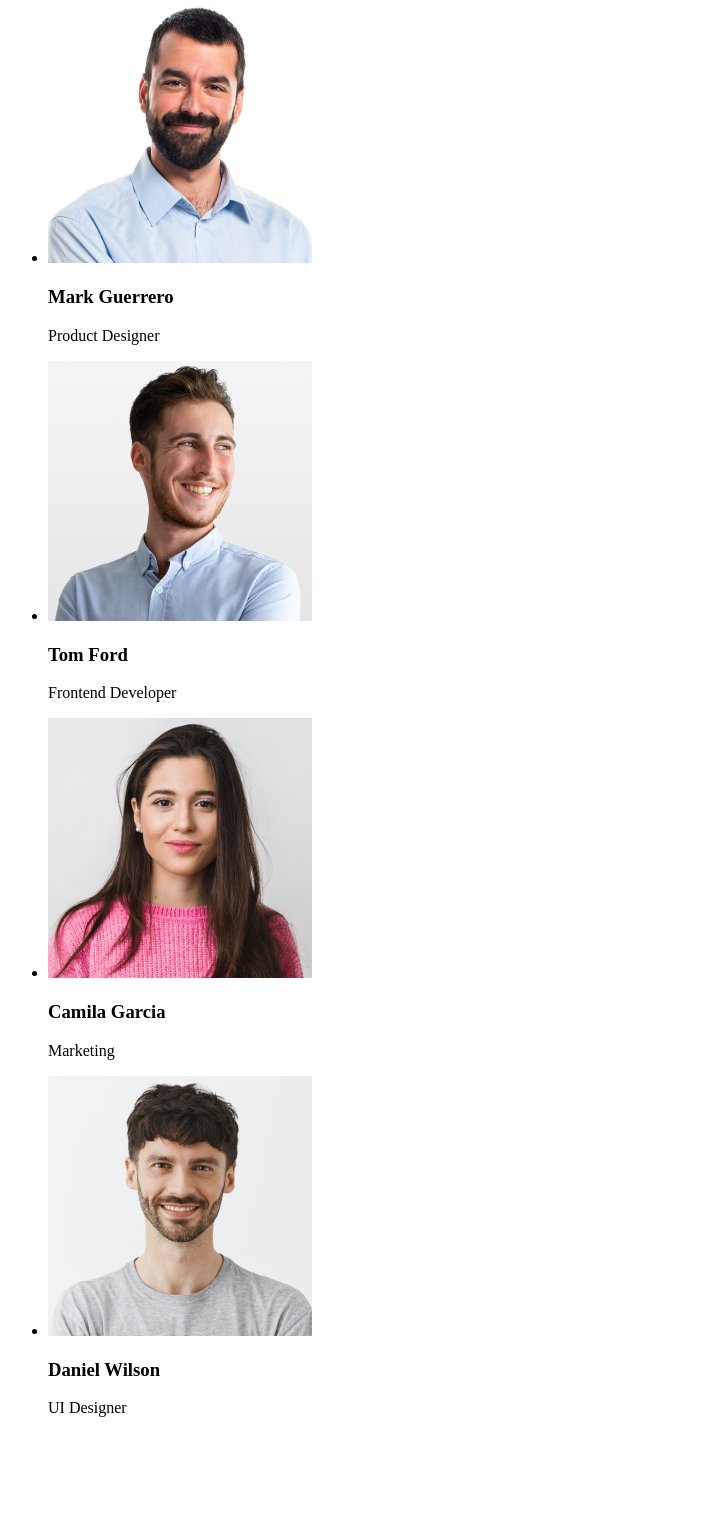
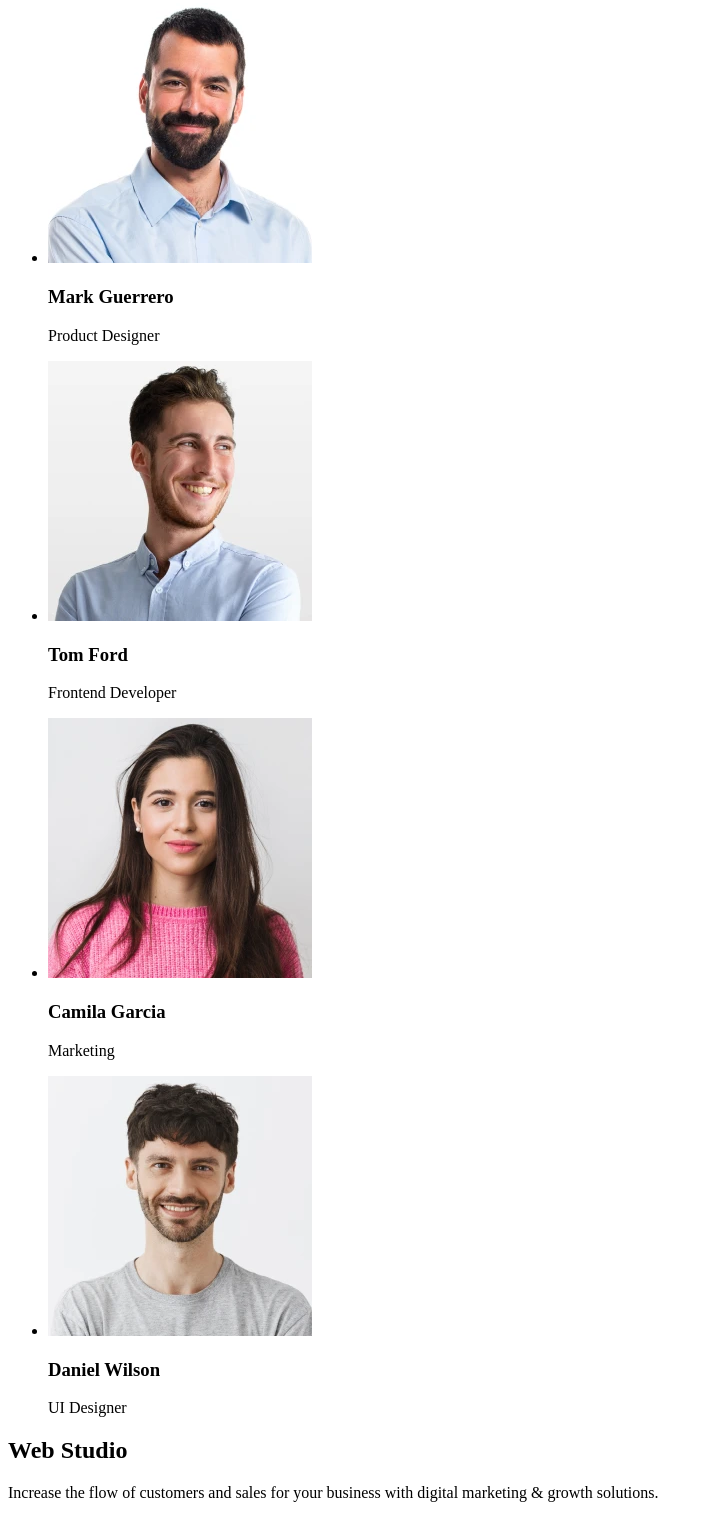
Before and after one commit to IgorShchegel/goit-markup-hw-01, a plain HTML site: page index.html in a window 1280 px wide. Shown: the part 639-2157 px from the top of the page, without its empty margins (0-713 px from the left). Before the commit the page ends 2072 px from the top, so only its background shows below. Drawn offline with Linux system fonts and the light colour scheme.

Commit message:
Images , footer

```diff
--- a/index.html
+++ b/index.html
@@ -7,7 +7,7 @@
   </head>
   <body>
     <header>
-      <a href="./index.html">WEBSTUDIO</a>
+      <a href="./index.html">Web Studio</a>
       <nav>
         <ul>
           <li><a href="#">Studio</a></li>
@@ -61,28 +61,54 @@
         <h2>Our Team</h2>
         <ul>
           <li>
-            <img src="./images/Mark.png" alt="Mark Guerrero" />
+            <img
+              src="./images/Mark.webp"
+              alt="Mark Guerrero"
+              width="264"
+              height="260"
+            />
             <h3>Mark Guerrero</h3>
             <p>Product Designer</p>
           </li>
           <li>
-            <img src="./images/Tom.png" alt="Tom Ford" />
+            <img
+              src="./images/Tom.webp"
+              alt="Tom Ford"
+              width="264"
+              height="260"
+            />
             <h3>Tom Ford</h3>
             <p>Frontend Developer</p>
           </li>
           <li>
-            <img src="./images/Camila.png" alt="Camila Garcia" />
+            <img
+              src="./images/Camila.webp"
+              alt="Camila Garcia"
+              width="264"
+              height="260"
+            />
             <h3>Camila Garcia</h3>
             <p>Marketing</p>
           </li>
           <li>
-            <img src="./images/Daniel.png" alt="Daniel Wilson" />
+            <img
+              src="./images/Daniel.webp"
+              alt="Daniel Wilson"
+              width="264"
+              height="260"
+            />
             <h3>Daniel Wilson</h3>
             <p>UI Designer</p>
           </li>
         </ul>
       </section>
     </main>
-    <footer></footer>
+    <footer>
+      <h2>Web Studio</h2>
+      <p>
+        Increase the flow of customers and sales for your business with digital
+        marketing & growth solutions.
+      </p>
+    </footer>
   </body>
 </html>
```
Also changed, not shown: images/Camila.png (deleted), images/Camila.webp (added), images/Daniel.png (deleted), images/Daniel.webp (added), images/Mark.png (deleted), images/Mark.webp (added), images/Tom.png (deleted), images/Tom.webp (added).
